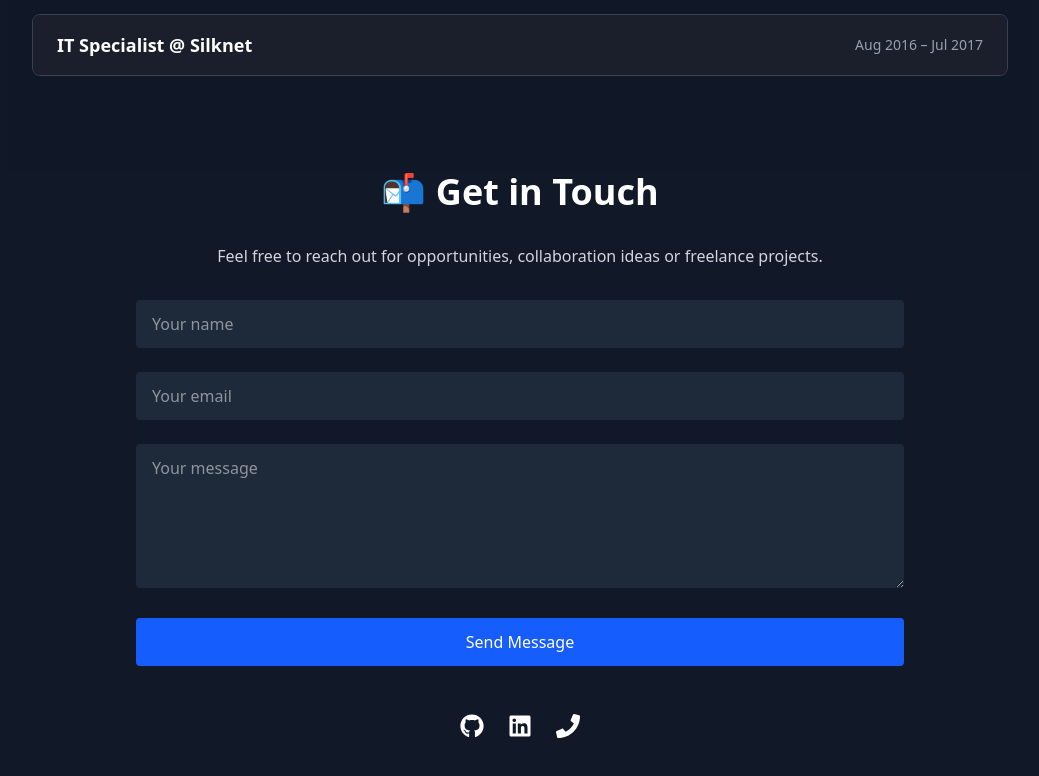
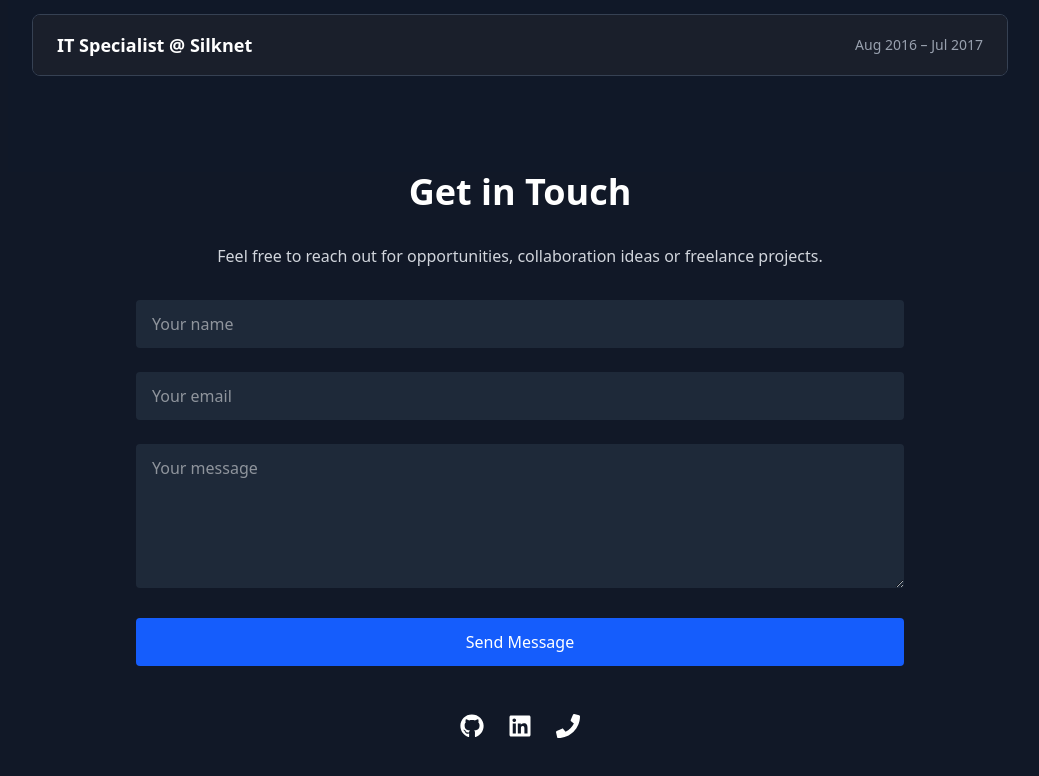
Before and after one commit to takoalania/portfolio, a Next.js app: page / in a window 1280 px wide. Shown: the part 6553-7329 px from the top of the page, without its empty margins (120-1159 px from the left). Built offline with nearby package versions, Linux system fonts and the light colour scheme.

Commit message:
Update ContactSection.tsx

```diff
--- a/src/components/ContactSection.tsx
+++ b/src/components/ContactSection.tsx
@@ -7,7 +7,7 @@ export default function ContactSection() {
   return (
     <section id="contact" className="relative z-10 bg-[#111827] text-white pb-20 px-6">
       <div className="max-w-3xl mx-auto text-center">
-        <h2 className="text-3xl sm:text-4xl font-bold mb-8">📬 Get in Touch</h2>
+        <h2 className="text-3xl sm:text-4xl font-bold mb-8">Get in Touch</h2>
         <p className="text-gray-300 mb-8">
           Feel free to reach out for opportunities, collaboration ideas or freelance projects.
         </p>
```
